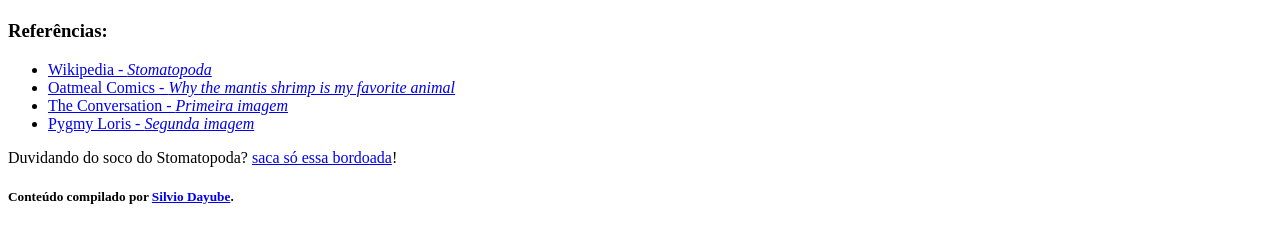
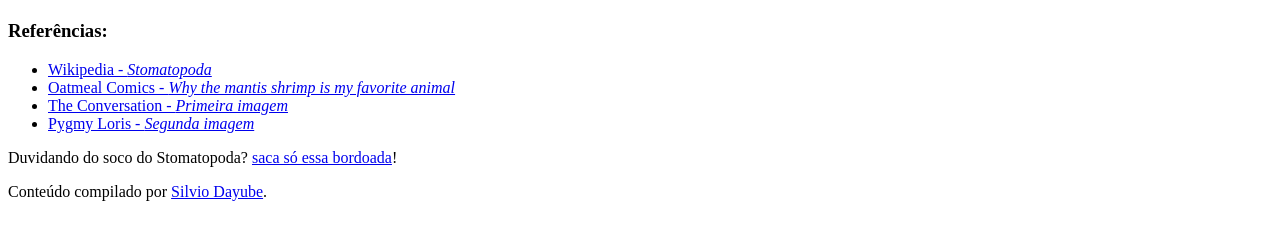
Before and after one commit to sdayube/trybe-exercises, a plain HTML site: page 3. HTML and CSS/3.4. Semantic HTML and Display Property/stomatopoda.html in a window 1280 px wide. Shown: the part 1293-1520 px from the top of the page. Drawn offline with Linux system fonts and the light colour scheme.

Commit message:
Changes footer h5 to paragraph

```diff
--- a/3. HTML and CSS/3.4. Semantic HTML and Display Property/stomatopoda.html
+++ b/3. HTML and CSS/3.4. Semantic HTML and Display Property/stomatopoda.html
@@ -86,7 +86,7 @@
 
     <!-- Rodapé -->
     <footer>
-      <h5>Conteúdo compilado por <a href="http://sdayube.github.io/">Silvio Dayube</a>.</h5>
+      <p>Conteúdo compilado por <a href="http://sdayube.github.io/">Silvio Dayube</a>.</p>
     </footer>
   </body>
 </html>
```
